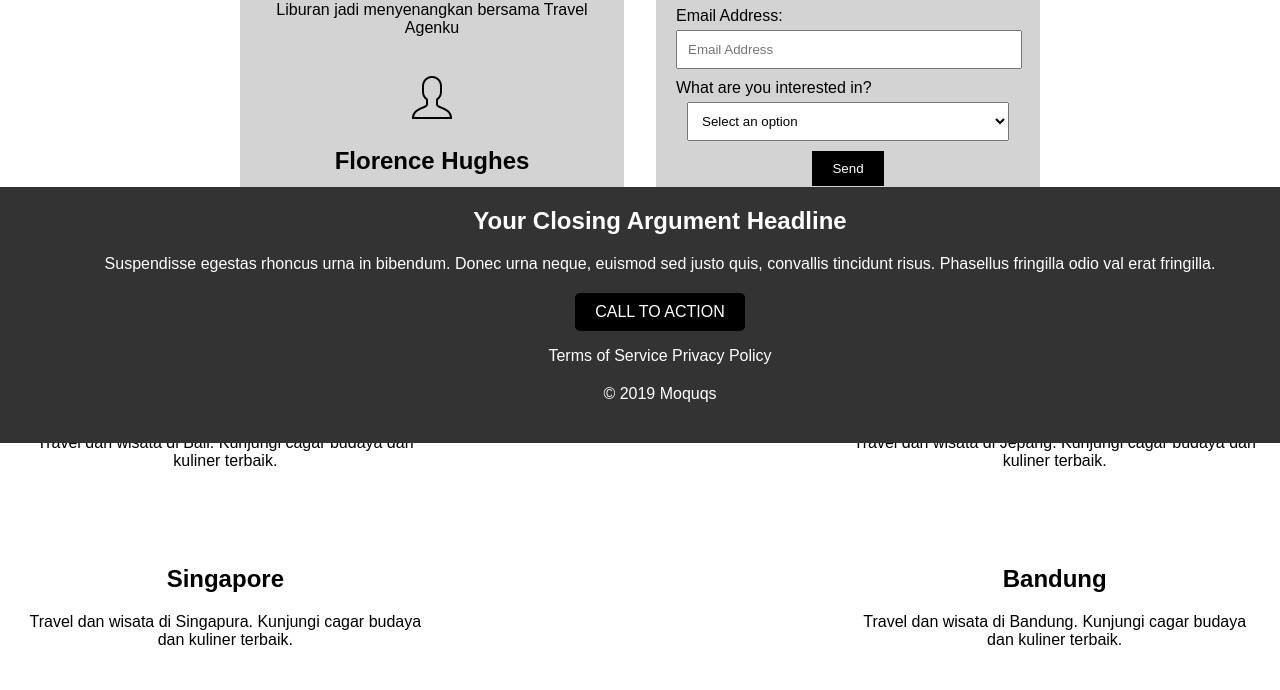
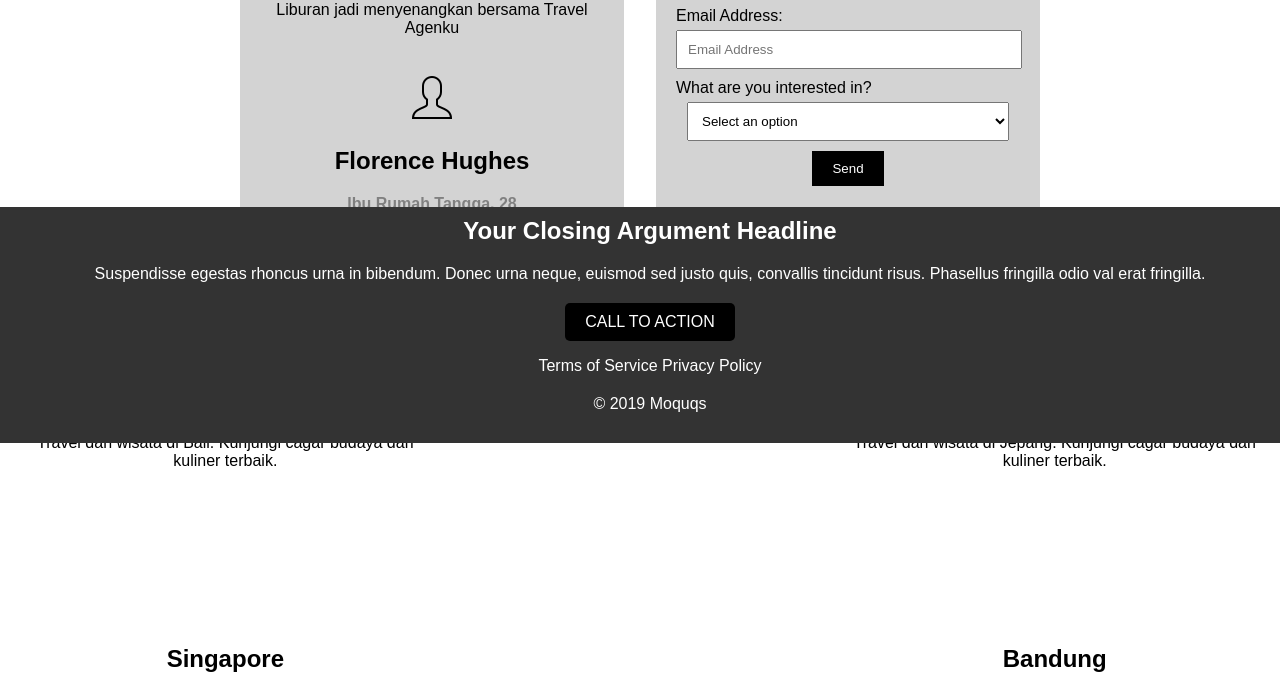
Before and after one commit to revou-fundamental-course/18-mar-24-Anandaptra, a plain HTML site: page index.html in a window 1280 px wide. Shown: the part 357-1047 px from the top of the page. Drawn offline with Linux system fonts and the light colour scheme; files whose address does not match are found by name.

Commit message:
Assignment

```diff
--- a/css/styles.css
+++ b/css/styles.css
@@ -52,7 +52,8 @@ body {
     background-color: lightgrey;
     height: 60px;
     margin-top: 40px;
-  }
+    margin-bottom: 50px; /* Menambah jarak antara Our Packages dan footer */
+}
 
   /* Home Page CSS */
   .content-container {
@@ -143,25 +144,27 @@ body {
     flex-wrap: wrap;
     justify-content: space-between;
     margin-top: 20px;
-  }
+    margin-bottom: 100px; /* Menambahkan margin-bottom agar ada jarak dengan footer */
+}
 
   .package {
     padding: 20px;
     text-align: center;
     width: calc(33.33% - 16px); /* 33.33% untuk 3 kolom */
-    margin-bottom: 20px;
+    margin-bottom: 100px;
   }
 
   /* Footer CSS */
   footer {
     background-color: #333;
     color: #fff;
-    padding: 20px;
+    padding: 10px; /* Mengurangi tinggi padding */
     text-align: center;
     position: fixed;
     bottom: 0;
     width: 100%;
-  }
+    margin-top: 20px;
+}
 
   footer h2 {
     margin-top: 0;
```
